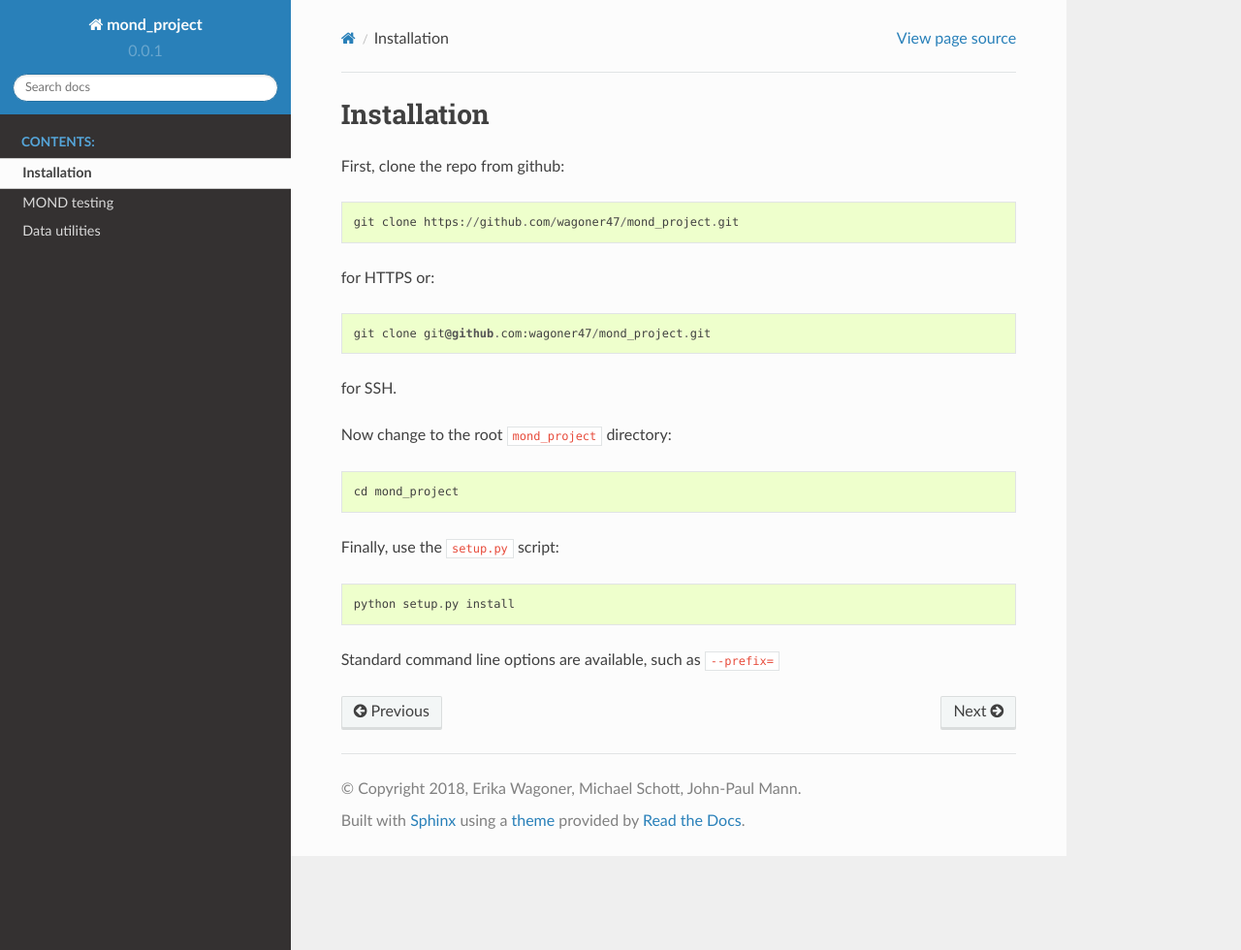
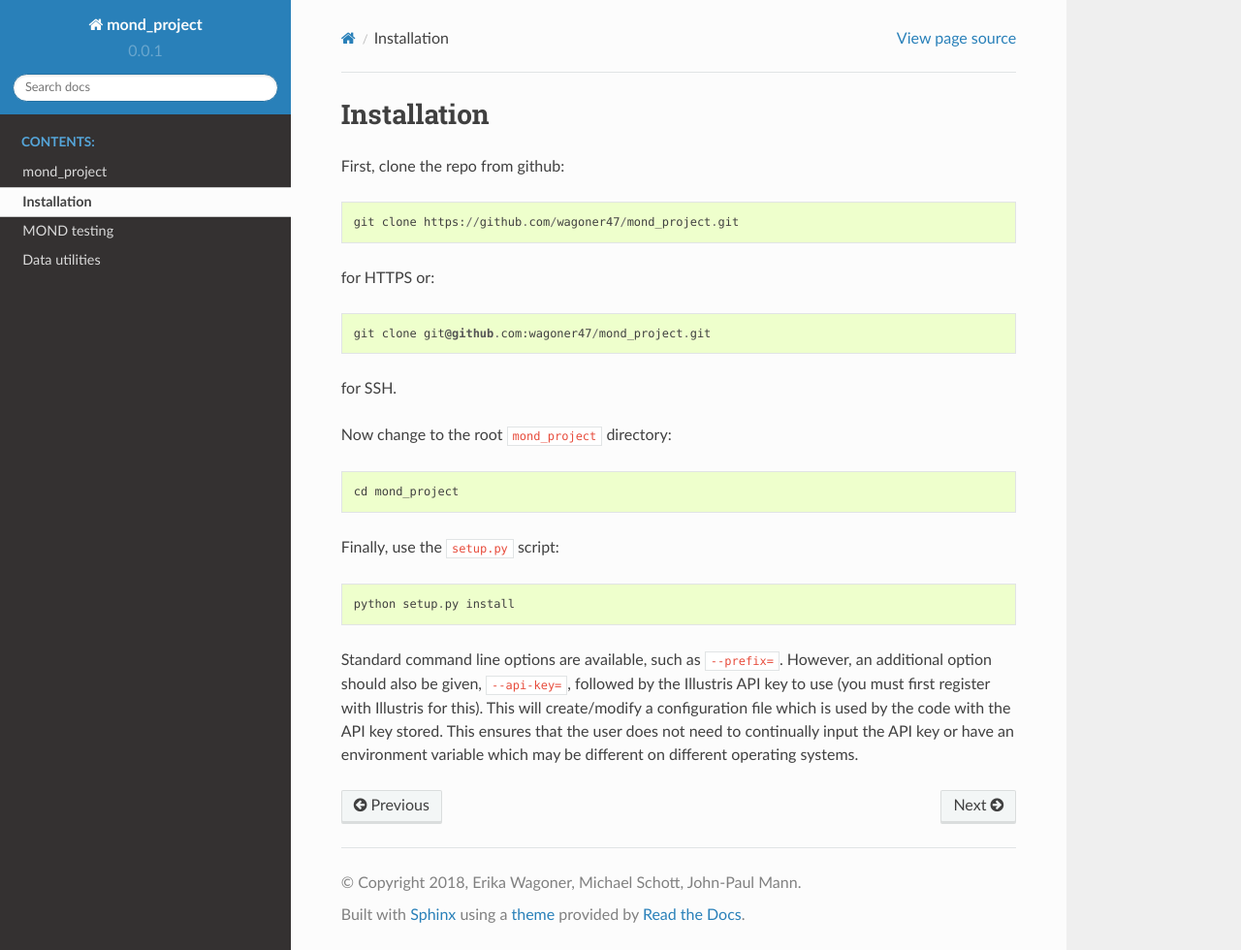
Before and after one commit to wagoner47/mond_project, a Sphinx documentation site: the page built from docs/install.rst, in a window 1280 px wide and 980 px high. Shown: the whole window at 97% size. Built offline with Sphinx 7.4.7 and the Read the Docs theme 2.0.0, drawn with Linux system fonts in a browser that asks for light colours; cross-references to code outside the pages are shown as plain code.

Commit message:
Updated installation documentation. Also including the README in the documentation

```diff
--- a/docs/index.rst
+++ b/docs/index.rst
@@ -15,6 +15,7 @@ Welcome to mond_project's documentation!
    :maxdepth: 2
    :caption: Contents:
 
+   readme_include
    install
 
 
--- a/docs/install.rst
+++ b/docs/install.rst
@@ -17,4 +17,4 @@ Now change to the root :repo:`mond_project` directory::
 Finally, use the :file:`setup.py` script::
 
         python setup.py install
-Standard command line options are available, such as :code:`--prefix=`
+Standard command line options are available, such as :code:`--prefix=`. However, an additional option should also be given, :code:`--api-key=`, followed by the Illustris API key to use (you must first register with Illustris for this). This will create/modify a configuration file which is used by the code with the API key stored. This ensures that the user does not need to continually input the API key or have an environment variable which may be different on different operating systems.
--- /dev/null
+++ b/docs/readme_include.rst
@@ -0,0 +1 @@
+.. include:: ../README.rst
```
